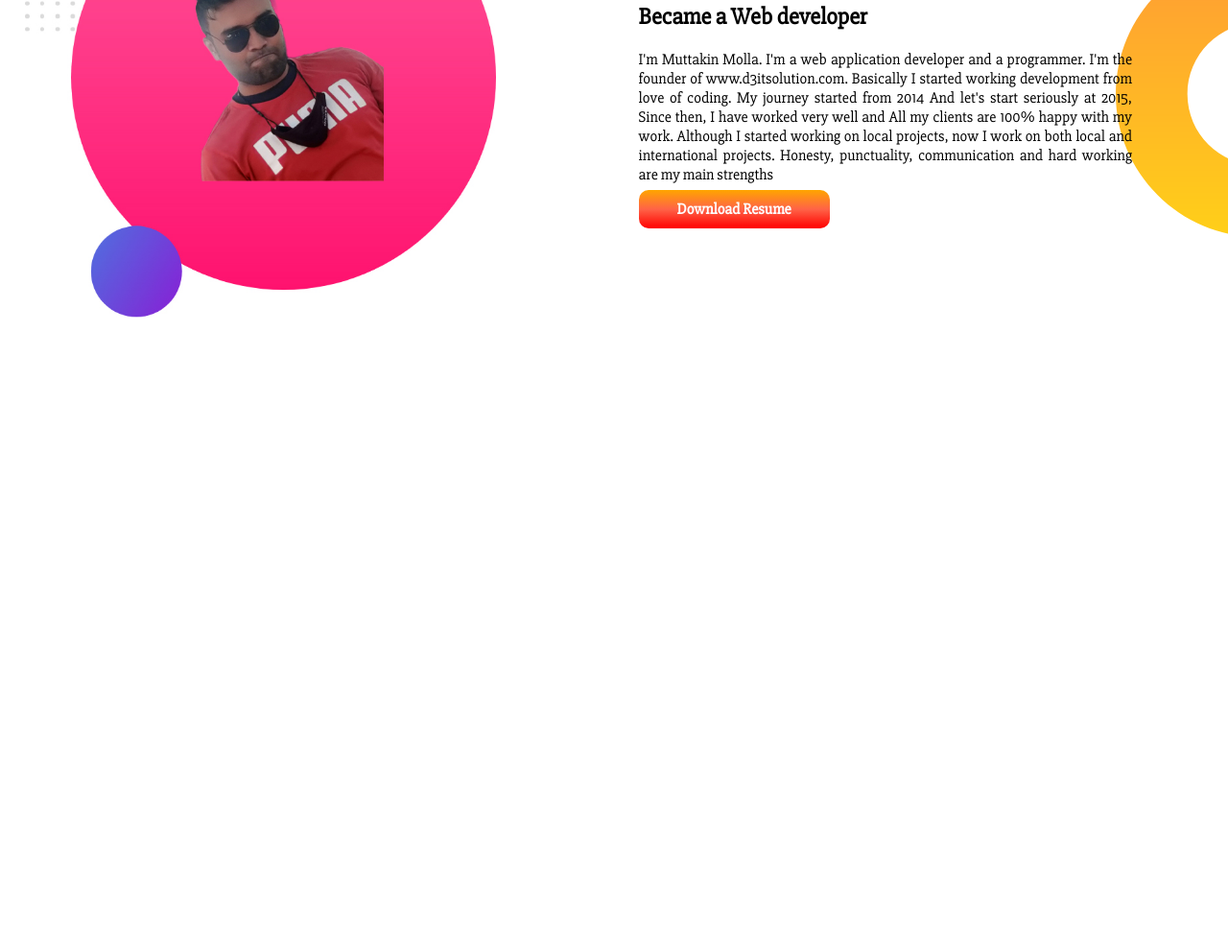
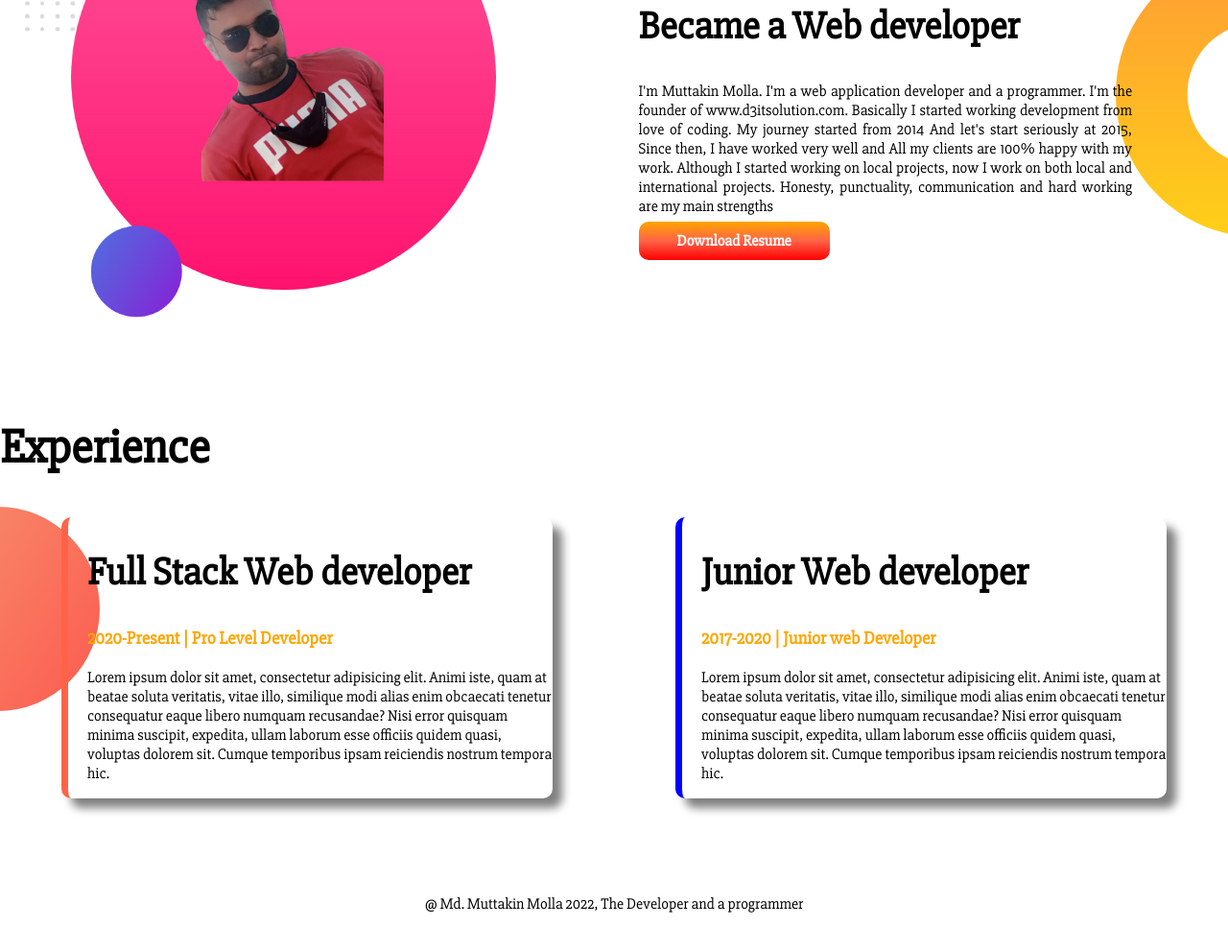
Before and after one commit to muttakinmolla/developer-portfolio, a plain HTML site: page index.html in a window 1280 px wide. Shown: the part 734-1724 px from the top of the page at 96% size. Before the commit the page ends 1170 px from the top, so only its background shows below. Drawn offline with Linux system fonts and the light colour scheme.

Commit message:
first site almost readey

```diff
--- a/index.html
+++ b/index.html
@@ -14,7 +14,7 @@
 
 <body>
 
-    <section class="top-banner">
+    <section class="top-banner felixable-container">
         <div class="half-width">
             <h1>Welcome To</h1>
             <h1>World of <span class="orange-color">Md Muttakin Molla</span></h1>
@@ -33,7 +33,7 @@
         </div>
     </section>
 
-    <section class="dream-big">
+    <section class="dream-big felixable-container">
         <div class="half-width">
             <img src="images/muttakin_bg2.jpg" alt="">
         </div>
@@ -49,6 +49,31 @@
             <a class="link-btn" href="https://www.muttakin.d3itsolution.com" target="_blank">Download Resume</a>
         </div>
     </section>
+
+    <section class="experience">
+        <h1>Experience</h1>
+        <div class="felixable-container">
+            <div id="full-stack-developer" class="half-width experience-item">
+                <h2>Full Stack Web developer</h2>
+                <h3 class="orange-color">2020-Present | Pro Level Developer</h3>
+                <p>Lorem ipsum dolor sit amet, consectetur adipisicing elit. Animi iste, quam at beatae soluta
+                    veritatis, vitae illo, similique modi alias enim obcaecati tenetur consequatur eaque libero numquam
+                    recusandae? Nisi error quisquam minima suscipit, expedita, ullam laborum esse officiis quidem quasi,
+                    voluptas dolorem sit. Cumque temporibus ipsam reiciendis nostrum tempora hic.</p>
+            </div>
+            <div id="baby-developer" class="half-width experience-item">
+                <h2>Junior Web developer</h2>
+                <h3 class="orange-color">2017-2020 | Junior web Developer</h3>
+                <p>Lorem ipsum dolor sit amet, consectetur adipisicing elit. Animi iste, quam at beatae soluta
+                    veritatis, vitae illo, similique modi alias enim obcaecati tenetur consequatur eaque libero numquam
+                    recusandae? Nisi error quisquam minima suscipit, expedita, ullam laborum esse officiis quidem quasi,
+                    voluptas dolorem sit. Cumque temporibus ipsam reiciendis nostrum tempora hic.</p>
+            </div>
+        </div>
+    </section>
 </body>
+<footer>
+    <p>@ Md. Muttakin Molla 2022, The Developer and a programmer</p>
+</footer>
 
 </html>
--- a/style.css
+++ b/style.css
@@ -3,24 +3,31 @@ body {
     margin: 0;
 }
 
-section{
+.felixable-container {
     display: flex;
     margin-bottom: 100px;
 }
-.half-width{
+
+.half-width {
     width: 50%;
     padding-left: 2%;
 }
 
-.half-width img{
+.half-width img {
     width: 80%;
 }
-h1{
+
+h1 {
     font-size: 50px;
 }
-.link-btn{
+
+h2 {
+    font-size: 40px;
+}
+
+.link-btn {
     text-decoration: none;
-    background-image:linear-gradient(orange, tomato, red);
+    background-image: linear-gradient(orange, tomato, red);
     /* background-image: radial-gradient(orange, tomato, red ); */
     color: white;
     padding: 10px 40px;
@@ -29,25 +36,56 @@ h1{
     padding-top: 10px;
 }
 
-.orange-color{
+.orange-color {
     color: orange;
 }
 
-.top-banner{
+.top-banner {
     background-image: url('./images/top-banner.png');
+    background-repeat: no-repeat;
+    /* background-position: right; */
+}
+
+.dream-big {
+    background-image: url('./images/dream-bg.png');
     background-repeat: no-repeat;
     background-position: right;
 }
 
-.dream-big{
-    background-image: url('./images/dream-bg.png');
-    background-repeat: no-repeat;
-    background-position: right;
-}
-.dream-big p{
+.dream-big p {
     padding-right: 100px;
     text-align: justify;
 }
-.top-banner p{
+
+.top-banner p {
     text-align: justify;
 }
+
+.experience {
+    background-image: url('./images/exp-bg.png');
+    background-repeat: no-repeat;
+    background-position: left;
+}
+
+
+.experience-item {
+    width: 40%;
+    margin-left: 5%;
+    margin-right: 5%;
+    padding-left: 20px;
+    box-shadow: 10px 10px 10px gray;
+    border-radius: 10px;
+}
+
+#full-stack-developer {
+    border-left: 7px solid tomato;
+}
+
+#baby-developer {
+    border-left: 7px solid blue;
+}
+
+footer p {
+    text-align: center;
+    margin-bottom: 50px;
+}
```
